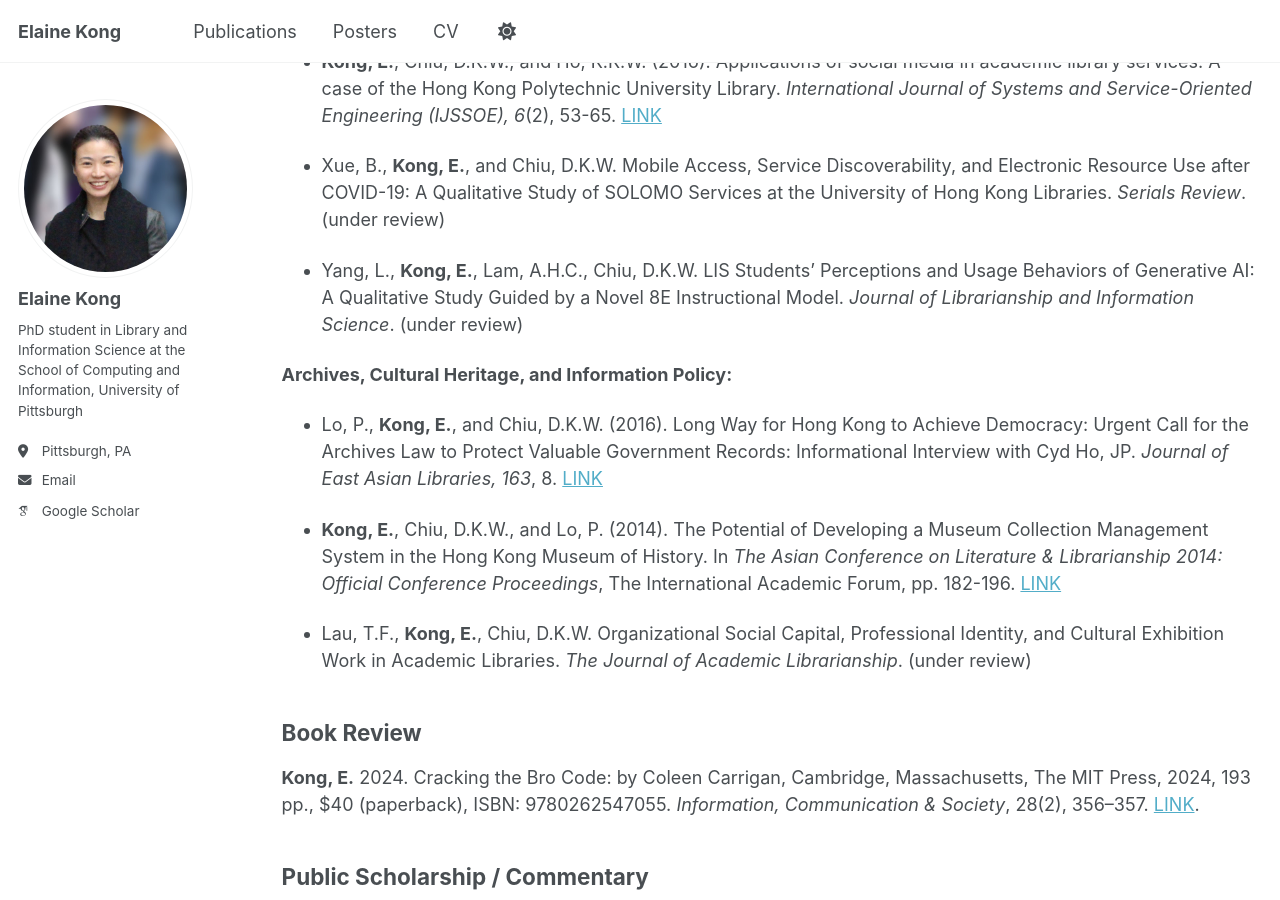
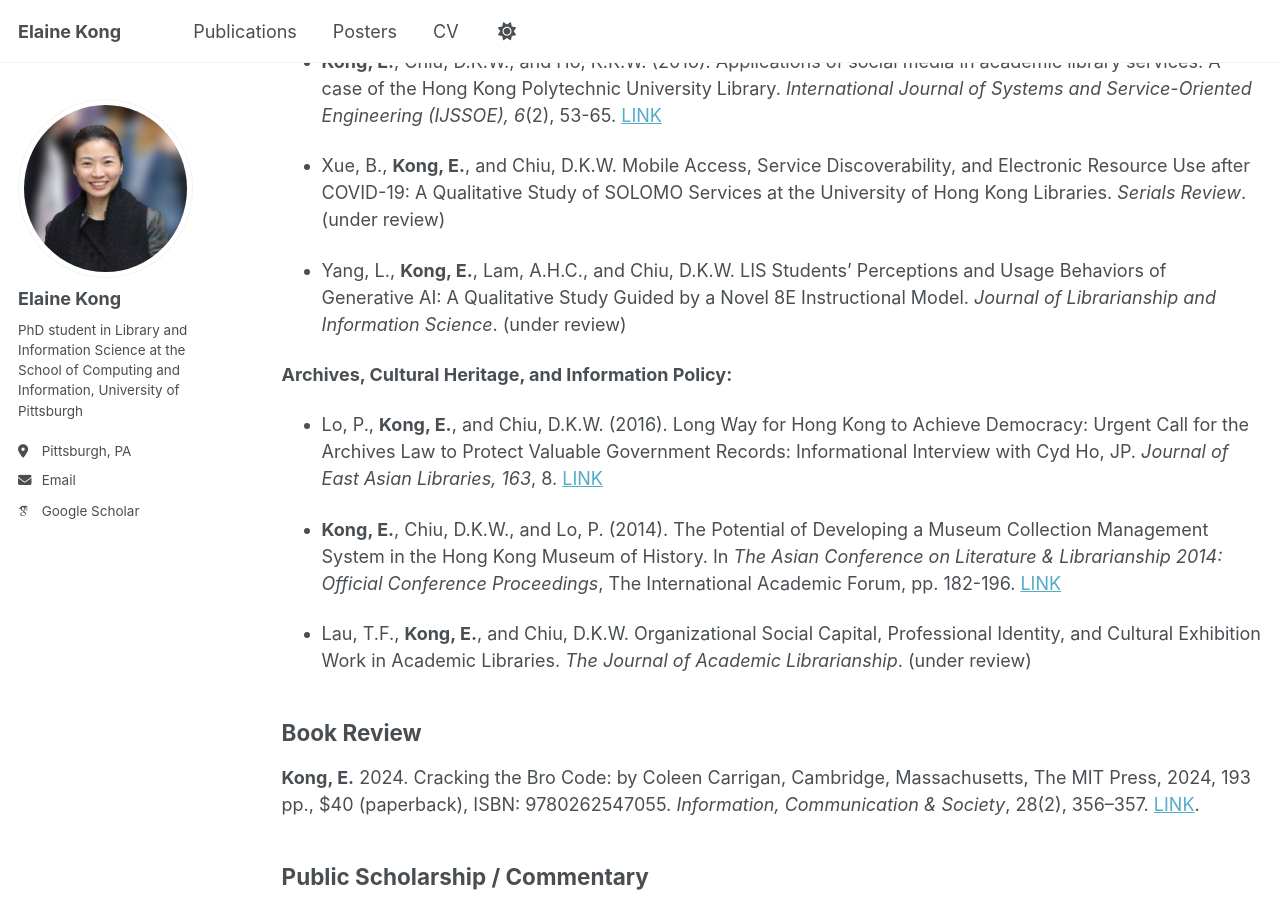
Before and after one commit to elainewskong/elainewskong.github.io, a Jekyll site: the page built from _pages/publications.md, in a window 1280 px wide and 900 px high, scrolled down 2365 px. Built offline with Jekyll 4.4.1, drawn with Linux system fonts in a browser that asks for light colours; some web fonts are replaced; a script that is not in the unit is left out.

Commit message:
Update publications.md

```diff
--- a/_pages/publications.md
+++ b/_pages/publications.md
@@ -68,7 +68,7 @@ University Learning A Qualitative Study through the Lens of Self-Determination T
 
 * Xue, B., **Kong, E.**, and Chiu, D.K.W. Mobile Access, Service Discoverability, and Electronic Resource Use after COVID-19: A Qualitative Study of SOLOMO Services at the University of Hong Kong Libraries. *Serials Review*. (under review)
 
-* Yang, L., **Kong, E.**, Lam, A.H.C., Chiu, D.K.W. LIS Students’ Perceptions and Usage Behaviors of Generative AI: A Qualitative Study Guided by a Novel 8E Instructional Model. *Journal of Librarianship and Information Science*. (under review)
+* Yang, L., **Kong, E.**, Lam, A.H.C., and Chiu, D.K.W. LIS Students’ Perceptions and Usage Behaviors of Generative AI: A Qualitative Study Guided by a Novel 8E Instructional Model. *Journal of Librarianship and Information Science*. (under review)
 
 **Archives, Cultural Heritage, and Information Policy:**
 
@@ -76,7 +76,7 @@ University Learning A Qualitative Study through the Lens of Self-Determination T
 
 * **Kong, E.**, Chiu, D.K.W., and Lo, P. (2014). The Potential of Developing a Museum Collection Management System in the Hong Kong Museum of History. In *The Asian Conference on Literature & Librarianship 2014: Official Conference Proceedings*, The International Academic Forum, pp. 182-196. [LINK](https://papers.iafor.org/wp-content/uploads/papers/librasia2014/LibrAsia2014_0455.pdf)
 
-* Lau, T.F., **Kong, E.**, Chiu, D.K.W. Organizational Social Capital, Professional Identity, and Cultural Exhibition Work in Academic Libraries. *The Journal of Academic Librarianship*. (under review)
+* Lau, T.F., **Kong, E.**, and Chiu, D.K.W. Organizational Social Capital, Professional Identity, and Cultural Exhibition Work in Academic Libraries. *The Journal of Academic Librarianship*. (under review)
 
 ## Book Review
 **Kong, E.** 2024. Cracking the Bro Code: by Coleen Carrigan, Cambridge, Massachusetts, The MIT Press, 2024, 193 pp., $40 (paperback), ISBN: 9780262547055. *Information, Communication & Society*, 28(2), 356–357. [LINK](https://doi.org/10.1080/1369118X.2024.2363905).
```
